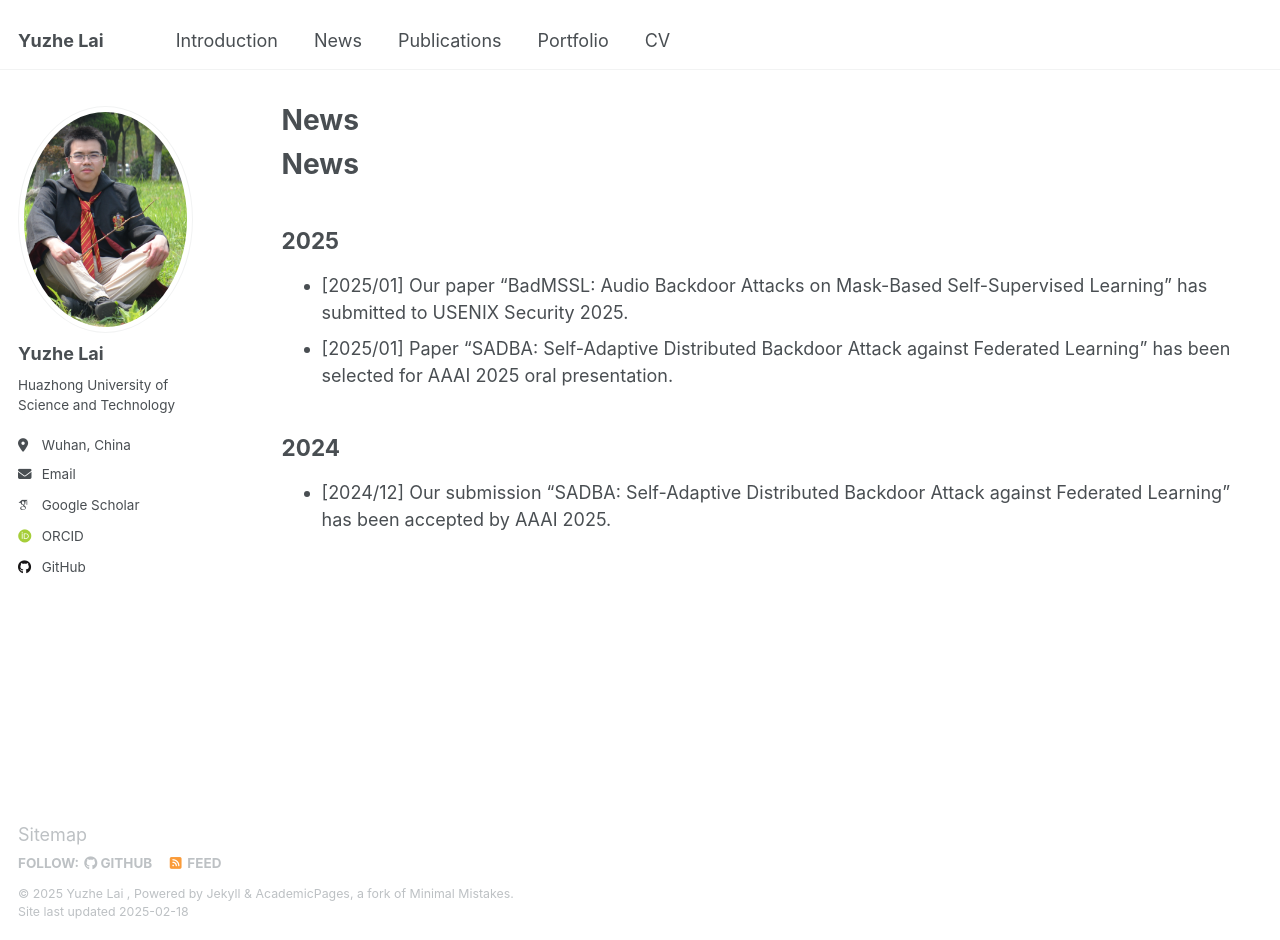
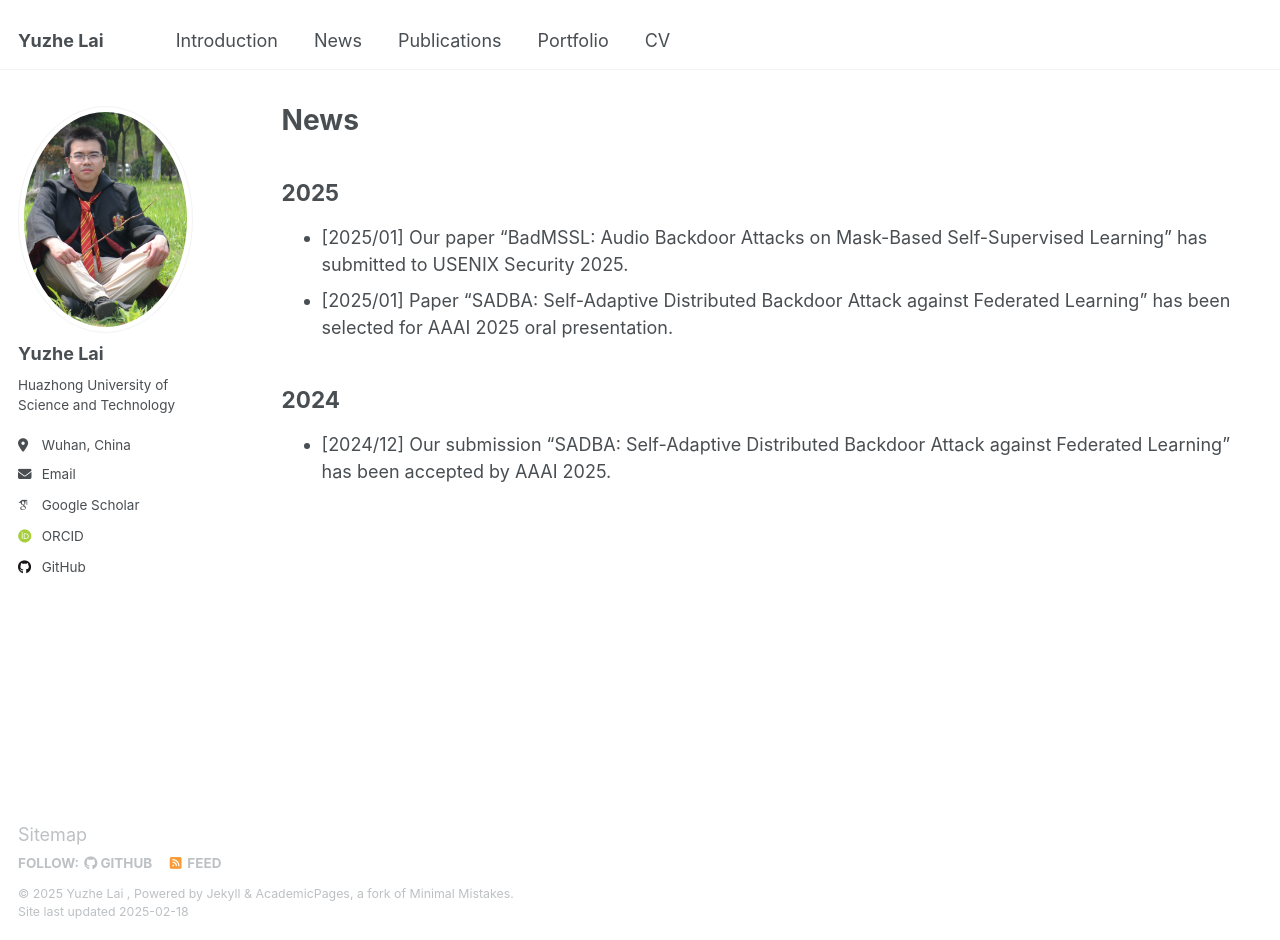
Before and after one commit to plague155/plague155.github.io, a Jekyll site: the page built from _pages/News.md, in a window 1280 px wide and 940 px high. Built offline with Jekyll 4.4.1, drawn with Linux system fonts in a browser that asks for light colours; some web fonts are replaced.

Commit message:
Update News.md

```diff
--- a/_pages/News.md
+++ b/_pages/News.md
@@ -7,7 +7,7 @@ author_profile: true
 
 {% include base_path %}
 
-# News
+
 
 
 ## 2025
```
